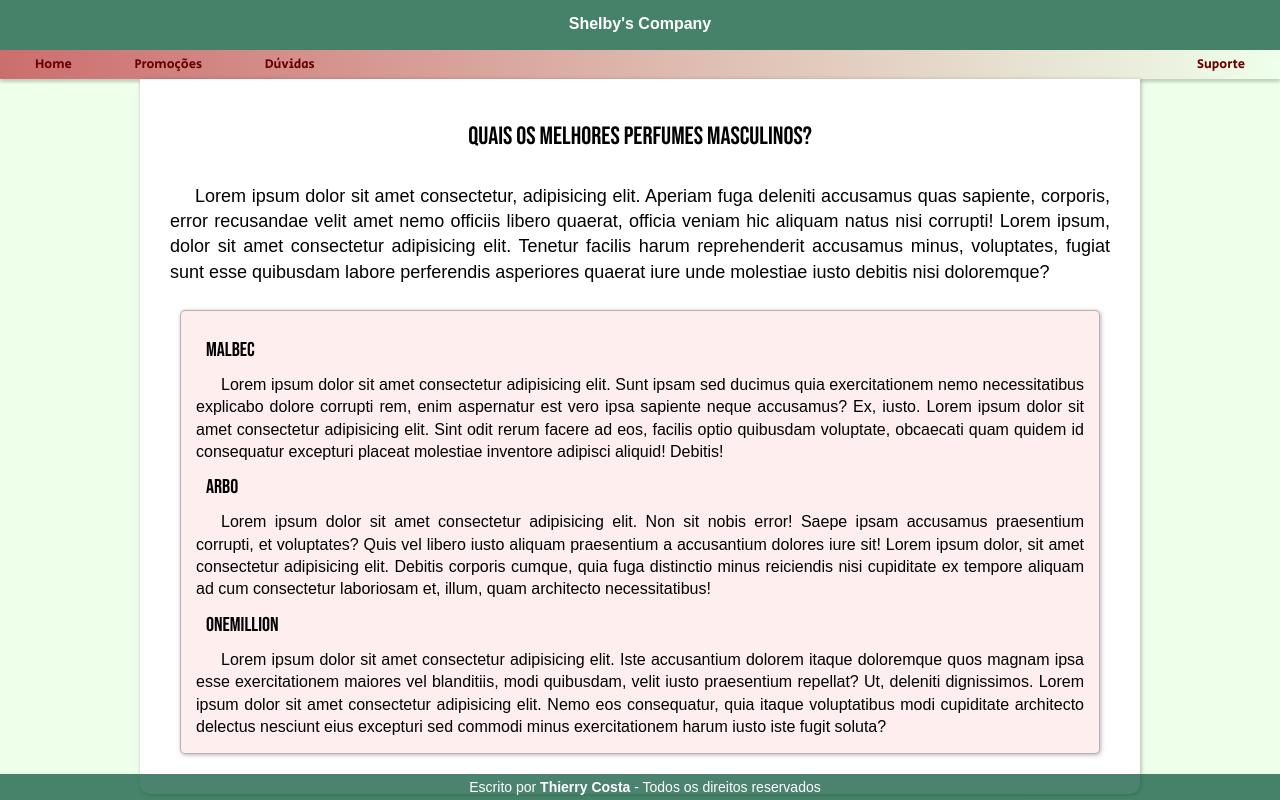
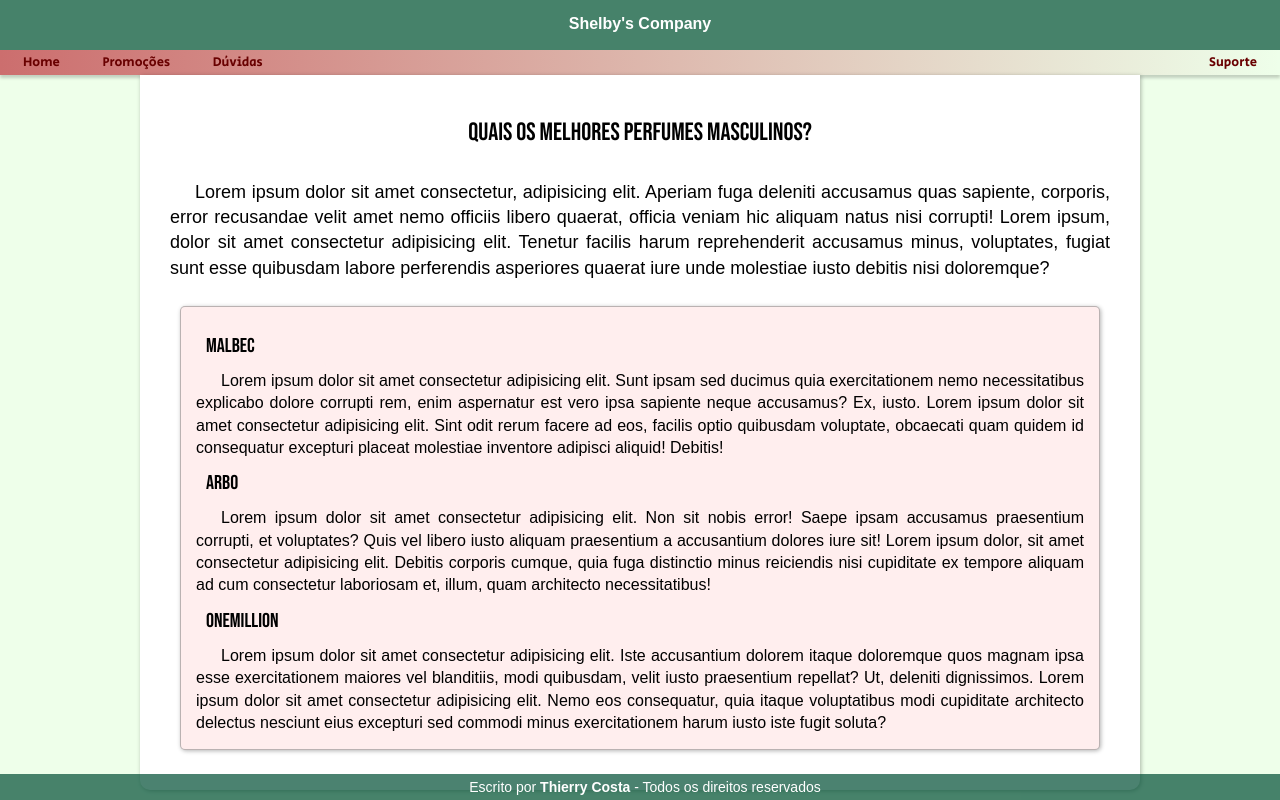
Before and after one commit to miqueias-vinicius/html-css, a plain HTML site: page exercicios/testes-de-posicionamento/index.html in a window 1280 px wide. Drawn offline with Linux system fonts and the light colour scheme; a web font is replaced by a local one.

Commit message:
atualizei alguns erros

```diff
--- a/exercicios/testes-de-posicionamento/style.css
+++ b/exercicios/testes-de-posicionamento/style.css
@@ -38,13 +38,14 @@ body {
     background: linear-gradient(to right, rgb(204, 110, 110), transparent);
     font-family: 'Secular One', sans-serif;
     font-size: 13px;
-    padding: 5px;
+    padding: 3px;
     box-shadow: 0px 3px 3px 0px #00000030;
     list-style-type: none;
 
 }
 .menu .menu-text {
     display: inline;
+
 }
 .menu .menu-text-right {
     list-style-type: none;
@@ -54,7 +55,7 @@ body {
 .menu a{
     text-decoration: none;
     color: rgb(105, 0, 0);
-    padding: 0px 30px 0px 30px;
+    padding: 0px 20px 0px 20px;
     transition-duration: 0.2s;
 
 }
```
